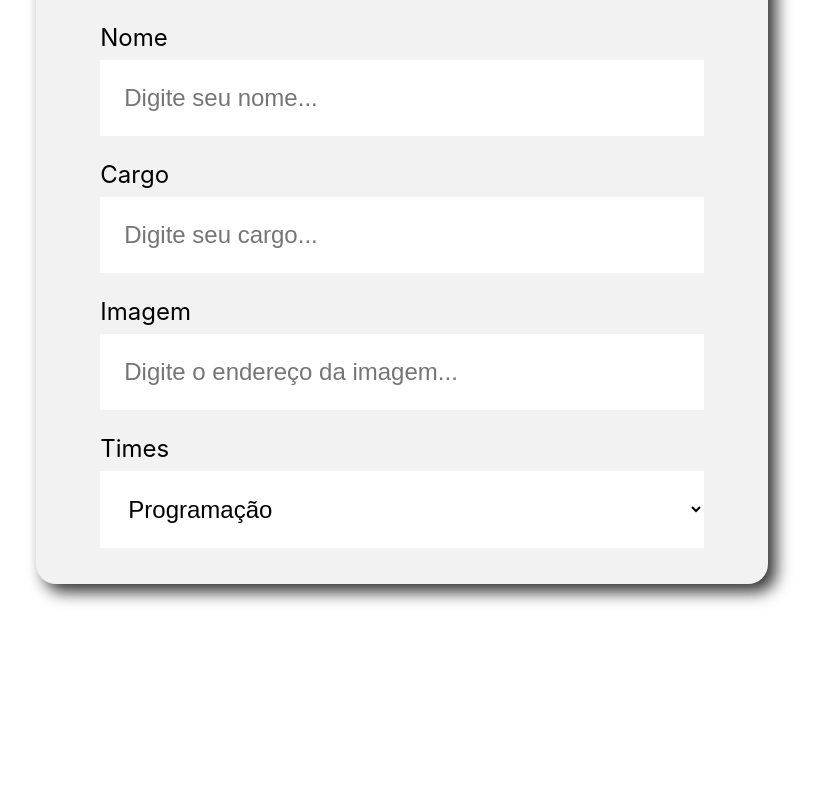
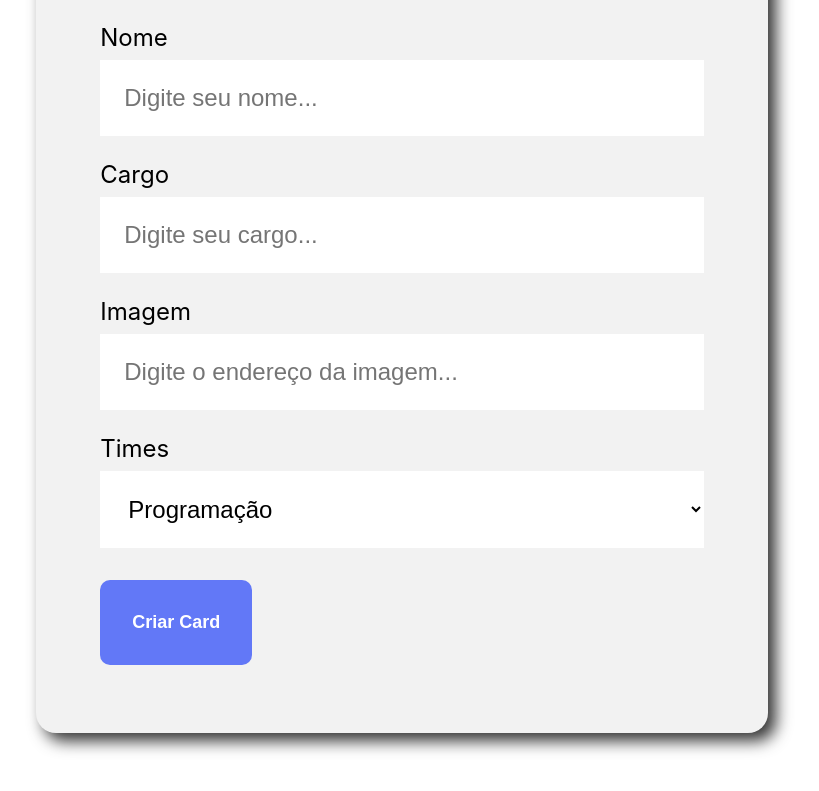
Before and after one commit to jmateusps16/ReactProjects, a React (Create React App) app in the folder organo/: page / in a window 1280 px wide. Shown: the part 664-1455 px from the top of the page, without its empty margins (238-1057 px from the left). Before the commit the page ends 1328 px from the top, so only its background shows below. Built offline with nearby package versions, Linux system fonts and the light colour scheme.

Commit message:
componentized button

```diff
--- /dev/null
+++ b/organo/src/components/Button/Button.css
@@ -0,0 +1,15 @@
+.button-c {
+    background-color: #6278f7;
+    border-radius: 10px;
+    font-weight: 700;
+    font-size: 18px;
+    padding: 32px;
+    border: none;
+    cursor: pointer;
+    color: #FFF;
+    margin: 32px 0;
+}
+
+.button-c:hover {
+    color: #95FFD4;
+}
--- /dev/null
+++ b/organo/src/components/Button/index.js
@@ -0,0 +1,11 @@
+import './Button.css'
+
+const Button = (props) => {
+    return (
+        <button className='button-c'>
+            {props.children}
+        </button>
+    )
+}
+
+export default Button
--- a/organo/src/components/FormField/index.js
+++ b/organo/src/components/FormField/index.js
@@ -1,3 +1,4 @@
+import Button from '../Button'
 import DropdownList from '../DropdownList'
 import TextField from '../TextField'
 import './FormField.css'
@@ -22,6 +23,9 @@
                 <TextField label="Cargo" placeholder="Digite seu cargo" />
                 <TextField label="Imagem" placeholder="Digite o endereço da imagem" />
                 <DropdownList label="Times" itens={times} />
+                <Button>
+                    Criar Card
+                </Button>
             </form>
         </section>
     )
```
